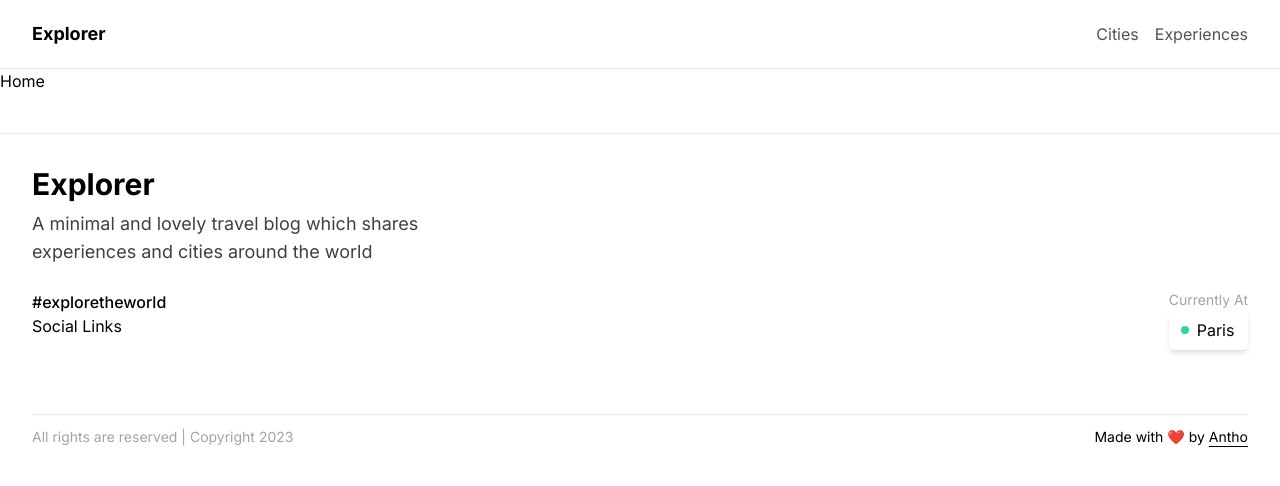
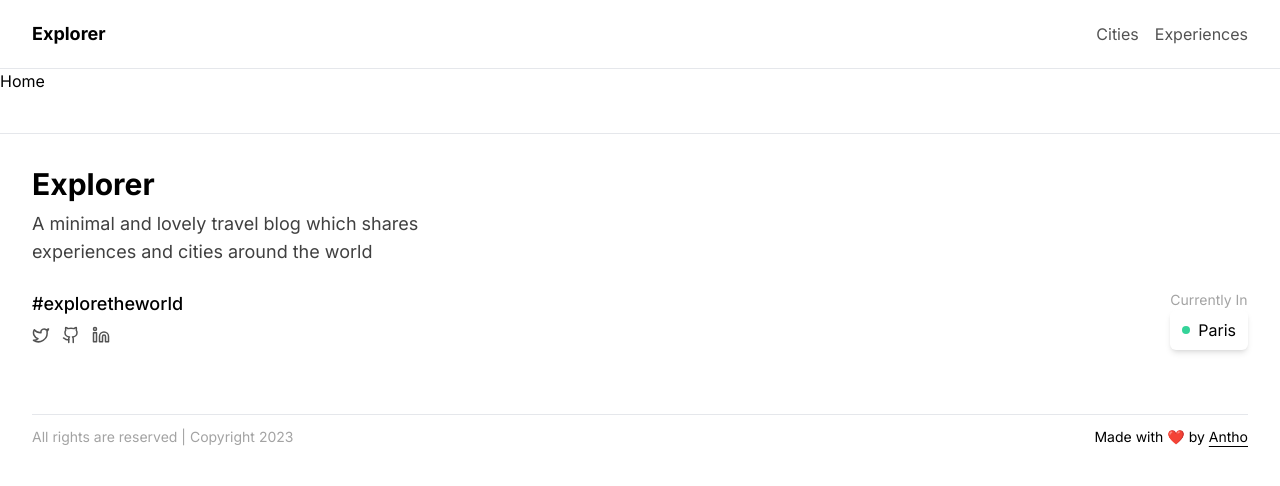
Before and after one commit to AnthonyHad/nextjs13-blog, a Next.js app: page / in a window 1280 px wide. Shown: the top 486 px of the page. Built offline with nearby package versions, Linux system fonts and the light colour scheme.

Commit message:
finalised footer

```diff
--- /dev/null
+++ b/components/elements/socialLink.tsx
@@ -0,0 +1,32 @@
+import {
+  Facebook,
+  Instagram,
+  Youtube,
+  Linkedin,
+  Github,
+  Twitter,
+} from "lucide-react";
+import Link from "next/link";
+
+const SocialLink = ({ platform, link }: { platform: string; link: string }) => {
+  const getIcon = (platform: string) => {
+    switch (platform) {
+      case "facebook":
+        return <Facebook size="18" />;
+      case "instagram":
+        return <Instagram size="18" />;
+      case "youtube":
+        return <Youtube size="18" />;
+      case "linkedin":
+        return <Linkedin size="18" />;
+      case "github":
+        return <Github size="18" />;
+      case "twitter":
+        return <Twitter size="18" />;
+    }
+  };
+
+  return <Link href={link}>{getIcon(platform)}</Link>;
+};
+
+export default SocialLink;
--- a/components/navigation/footer.tsx
+++ b/components/navigation/footer.tsx
@@ -1,6 +1,7 @@
 import siteConfig from "@/config/site";
 import PaddingContainer from "../layout/paddingContainer";
 import Link from "next/link";
+import SocialLink from "../elements/socialLink";
 
 const Footer = () => {
   return (
@@ -13,14 +14,27 @@
           </p>
           <div className="mt-6 flex justify-between gap-4 flex-wrap">
             <div>
-              <div className="font-medium">#exploretheworld</div>
-              <div>Social Links</div>
+              <div className=" text-lg font-medium">#exploretheworld</div>
+              <div className="flex items center gap-3 mt-2 text-neutral-600">
+                <SocialLink
+                  link={siteConfig.socialLinks.twitter}
+                  platform="twitter"
+                />
+                <SocialLink
+                  link={siteConfig.socialLinks.github}
+                  platform="github"
+                />
+                <SocialLink
+                  link={siteConfig.socialLinks.linkedin}
+                  platform="linkedin"
+                />
+              </div>
             </div>
             <div>
-              <div className="text-sm text-neutral-400">Currently At</div>
+              <div className="text-sm text-neutral-400">Currently In</div>
               <div className="bg-white shadow-md rounded-md px-3 py-2 flex items-center gap-2">
                 <div className="w-2 h-2 rounded-full bg-emerald-400" />
-                {siteConfig.currentlyAt}
+                {siteConfig.currentlyIn}
               </div>
             </div>
           </div>
--- a/config/site.ts
+++ b/config/site.ts
@@ -1,7 +1,7 @@
 export interface SiteConfig {
   siteName: string;
   description: string;
-  currentlyAt: string;
+  currentlyIn: string;
   socialLinks: {
     twitter: string;
     github: string;
@@ -13,7 +13,7 @@
   siteName: "Explorer",
   description:
     "A minimal and lovely  travel blog which shares experiences and cities around the world",
-  currentlyAt: "Paris",
+  currentlyIn: "Paris",
   socialLinks: {
     twitter: "https://twitter.com/anthonyhadwan_",
     github: "https://github.com/AnthonyHad",
--- a/package.json
+++ b/package.json
@@ -15,6 +15,7 @@
     "autoprefixer": "10.4.15",
     "eslint": "8.48.0",
     "eslint-config-next": "13.4.19",
+    "lucide-react": "^0.279.0",
     "next": "13.4.19",
     "postcss": "8.4.29",
     "react": "18.2.0",
```
Also changed, not shown: 1 other file (tests, documents, lock files or other folders).
